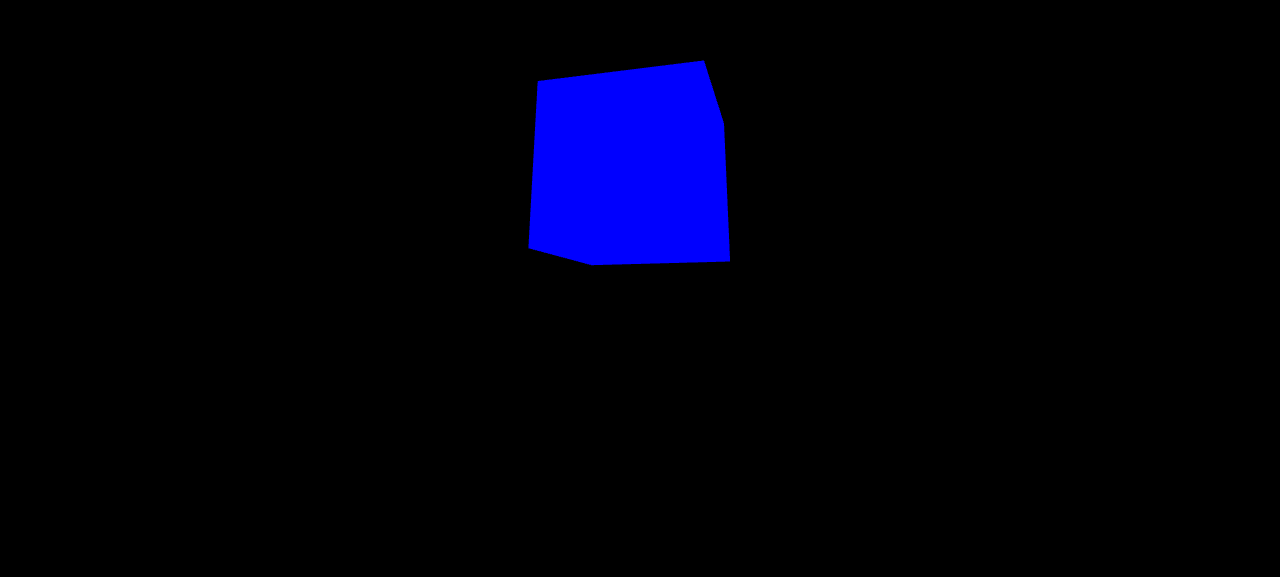
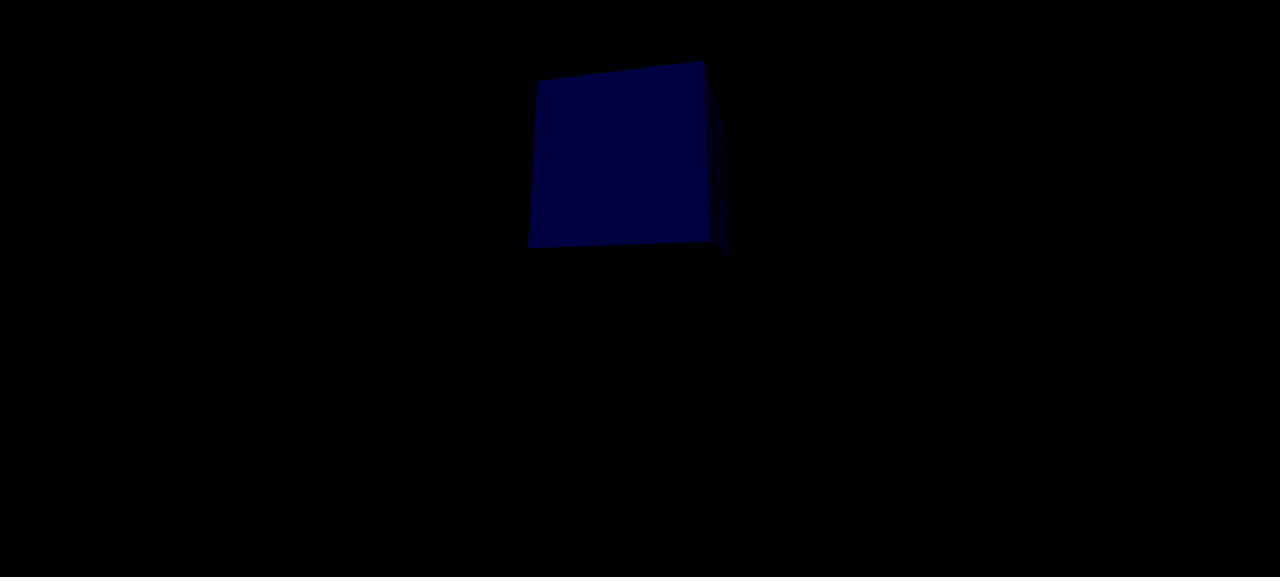
Before and after one commit to cbrusch/lynda, a website: page app/index.html in a window 1280 px wide. Shown: the part 223-805 px from the top of the page. Drawn offline with nearby package versions, Linux system fonts and the light colour scheme.

Commit message:
adding a point light and a directional light

```diff
--- a/app/index.html
+++ b/app/index.html
@@ -23,13 +23,21 @@
 		scene.add(camera) // add camera to scene
 
 		cube = new THREE.CubeGeometry(300, 300, 300); // create a 3D thing for the camera to scene. properties are (width, height, depth)
-		material = new THREE.MeshBasicMaterial({color: 0x0000FF, wireframe:false}); // each 3D thing needs a material in order to be visible. argument is an object that can include properties of ({ color, wireframe mode --- think rhino ---- })
+		material = new THREE.MeshLambertMaterial({color: 0x0000FF}); // each 3D thing needs a material in order to be visible. argument is an object that can include properties of ({ color, wireframe mode --- think rhino ---- })
 		mesh = new THREE.Mesh(cube, material); // combine object and material into a mesh object
 		scene.add(mesh); // add mesh to add thing to scene
-
 		console.log("my scene is set up");
 
-		// renderer = new THREE.CanvasRenderer(); // create render object
+		// var pointLight = new THREE.PointLight(0x0000FF); // create a light object with color property
+		// pointLight.position.x = 10; // set light's x, y and z positions
+		// pointLight.position.y = 50;
+		// pointLight.position.z = 1000;
+		// scene.add(pointLight); // add light to scene
+
+		var dLight = new THREE.DirectionalLight(0xFFFFFF);
+		dLight.position.set(0, 1, 0);
+		scene.add(dLight);
+
 		renderer = new THREE.WebGLRenderer({ antialias: true });
 		console.log("I'm creating the renderer");
 		renderer.setSize(window.innerWidth, window.innerHeight); // set visible size. these properties fill the browser window
```
